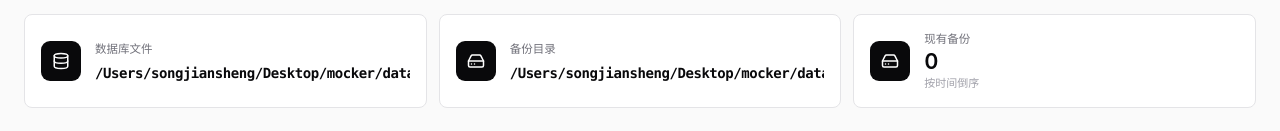
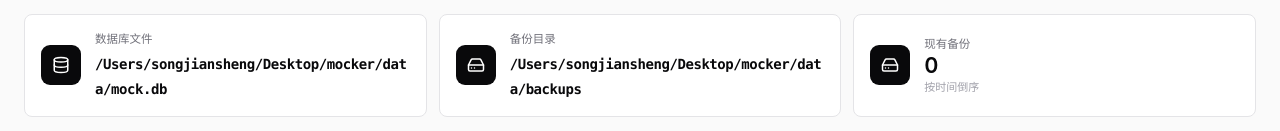
Before and after one commit to nofaceleon/mocker, a React (Vite) app in the folder frontend/: page /settings in a window 1280 px wide. Shown: the part 198-329 px from the top of the page. Built offline with nearby package versions, Linux system fonts and the light colour scheme; no server answers.

Commit message:
fix(ui): StatCard 内路径改 break-all 换行，保留完整路径可读

```diff
--- a/frontend/src/pages/SettingsPage.tsx
+++ b/frontend/src/pages/SettingsPage.tsx
@@ -109,12 +109,12 @@ export function SettingsPage() {
           <div className="mb-6 grid grid-cols-1 gap-3 sm:grid-cols-3">
             <StatCard
               label="数据库文件"
-              value={<span className="truncate font-mono text-[14px]">{config.dbPath}</span>}
+              value={<span className="break-all font-mono text-[14px] leading-[1.4]" title={config.dbPath}>{config.dbPath}</span>}
               icon={<Database />}
             />
             <StatCard
               label="备份目录"
-              value={<span className="truncate font-mono text-[14px]">{config.backupDir}</span>}
+              value={<span className="break-all font-mono text-[14px] leading-[1.4]" title={config.backupDir}>{config.backupDir}</span>}
               icon={<HardDrive />}
             />
             <StatCard
```
